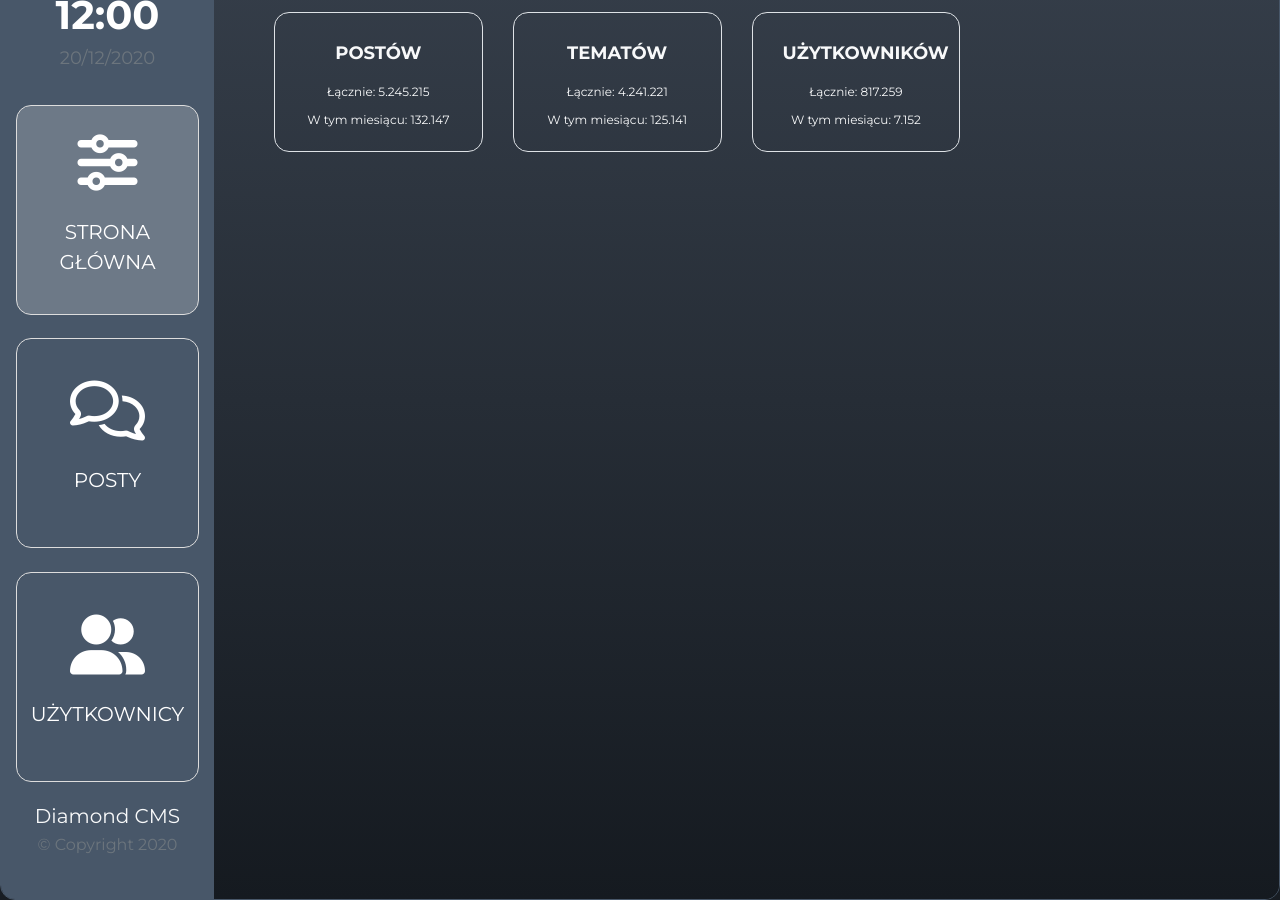
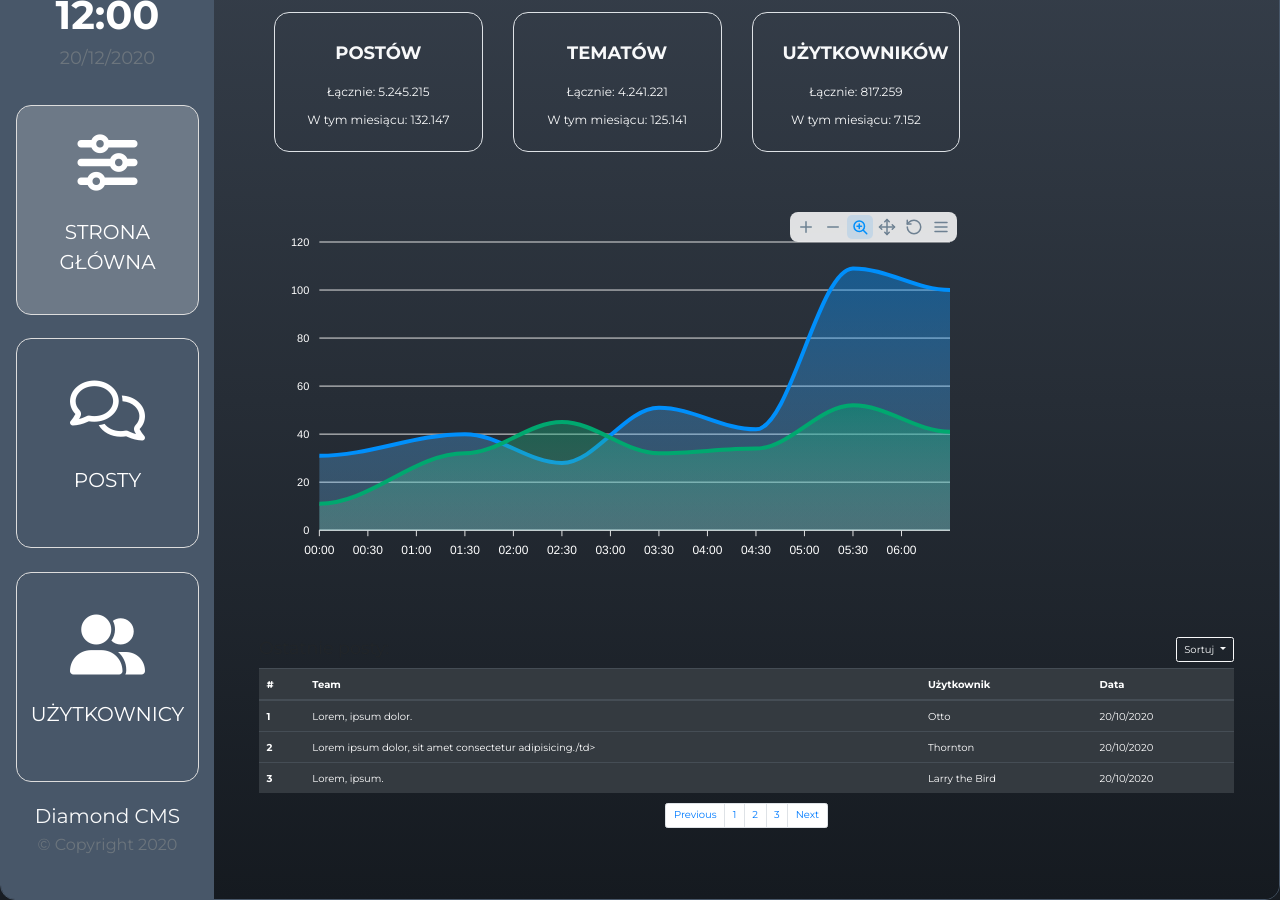
Before and after one commit to SzulcMarcin/Diamond-CMS, a plain HTML site: page index.html in a window 1280 px wide. Drawn offline with nearby package versions, Linux system fonts and the light colour scheme.

Commit message:
create style.js and add apexcharts.js, dropdown-menu, table and pagination

```diff
--- a/index.html
+++ b/index.html
@@ -73,13 +73,70 @@
                                 </div>
                             </div>
                         </div>
+                        <div id="chart" class="py-5 text-dark"></div>
+                </div>
+                </section>
+                <section class="main-table p-5">
+                    <div class="d-flex justify-content-between">
+                        <h3 class="mb-3">Ostatnie posty: </h3>
+                        <div class="dropdown">
+                            <button class="btn btn-outline-light dropdown-toggle" type="button" id="dropdownMenuButton"
+                                data-toggle="dropdown" aria-haspopup="true" aria-expanded="false">
+                                Sortuj
+                            </button>
+                            <div class="dropdown-menu" aria-labelledby="dropdownMenuButton">
+                                <a class="dropdown-item" href="#">Według daty</a>
+                                <a class="dropdown-item" href="#">Według autora</a>
+                            </div>
+                        </div>
+                    </div>
 
 
-                        </div>
-                    </section>
-                </div>
+
+                    <table class="table table-hover table-dark">
+                        <thead>
+                            <tr>
+                                <th scope="col">#</th>
+                                <th scope="col">Team</th>
+                                <th scope="col">Użytkownik</th>
+                                <th scope="col">Data</th>
+                            </tr>
+                        </thead>
+                        <tbody>
+                            <tr>
+                                <th scope="row">1</th>
+                                <td>Lorem, ipsum dolor.</td>
+                                <td>Otto</td>
+                                <td>20/10/2020</td>
+                            </tr>
+                            <tr>
+                                <th scope="row">2</th>
+                                <td>Lorem ipsum dolor, sit amet consectetur adipisicing./td>
+                                <td>Thornton</td>
+                                <td>20/10/2020</td>
+                            </tr>
+                            <tr>
+                                <th scope="row">3</th>
+                                <td>Lorem, ipsum.</td>
+                                <td>Larry the Bird</td>
+                                <td>20/10/2020</td>
+                            </tr>
+                        </tbody>
+                    </table>
+                    <nav aria-label="Page navigation example">
+                        <ul class="pagination justify-content-center">
+                            <li class="page-item"><a class="page-link" href="#">Previous</a></li>
+                            <li class="page-item"><a class="page-link" href="#">1</a></li>
+                            <li class="page-item"><a class="page-link" href="#">2</a></li>
+                            <li class="page-item"><a class="page-link" href="#">3</a></li>
+                            <li class="page-item"><a class="page-link" href="#">Next</a></li>
+                        </ul>
+                    </nav>
+
+                </section>
             </div>
         </div>
+    </div>
     </div>
 
 
@@ -89,6 +146,8 @@
     <script src="https://cdn.jsdelivr.net/npm/bootstrap@4.5.3/dist/js/bootstrap.bundle.min.js"
         integrity="sha384-ho+j7jyWK8fNQe+A12Hb8AhRq26LrZ/JpcUGGOn+Y7RsweNrtN/tE3MoK7ZeZDyx" crossorigin="anonymous">
     </script>
+    <script src="https://cdn.jsdelivr.net/npm/apexcharts"></script>
+    <script src="/style.js"></script>
 </body>
 
 </html>
--- /dev/null
+++ b/style.js
@@ -0,0 +1,36 @@
+
+        var options = {
+            series: [{
+            name: 'aktywni użytkownicy',
+            data: [31, 40, 28, 51, 42, 109, 100]
+          }, {
+            name: 'Ilość postów',
+            data: [11, 32, 45, 32, 34, 52, 41]
+          }],
+            chart: {
+            height: 350,
+            type: 'area',
+            'foreColor': "#fff"
+          },
+          dataLabels: {
+            enabled: false
+          },
+          stroke: {
+            curve: 'smooth'
+          },
+          xaxis: {
+            type: 'datetime',
+            categories: ["2018-09-19T00:00:00.000Z", "2018-09-19T01:30:00.000Z", "2018-09-19T02:30:00.000Z", "2018-09-19T03:30:00.000Z", "2018-09-19T04:30:00.000Z", "2018-09-19T05:30:00.000Z", "2018-09-19T06:30:00.000Z"]
+          },
+          tooltip: {
+            x: {
+              format: 'dd/MM/yy HH:mm'
+            },
+          },
+          legend: {
+              show: false
+          }
+          };
+
+          var chart = new ApexCharts(document.querySelector("#chart"), options);
+          chart.render();
```
Also changed, not shown: style.css (line endings or trailing spaces).
